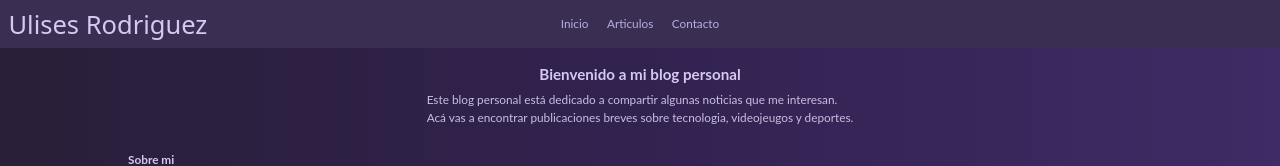
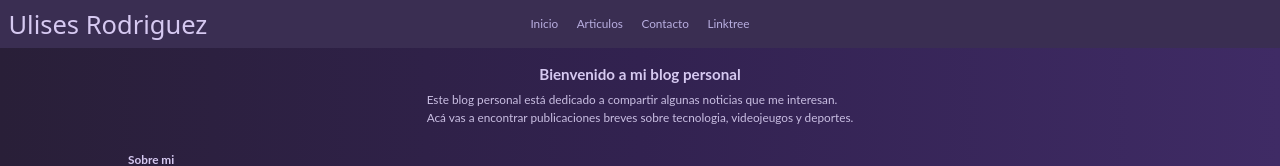
Before and after one commit to ulirodriguezz/UADE-DevWeb-Blog, a plain HTML site: page index.html in a window 1280 px wide. Shown: the top 166 px of the page. Drawn offline with Linux system fonts and the light colour scheme; files whose address does not match are found by name.

Commit message:
Entrega completa

```diff
--- a/index.html
+++ b/index.html
@@ -22,6 +22,9 @@
                 </li>
                 <li>
                     <a href="#contact">Contacto</a>
+                </li>
+                 <li>
+                    <a href="https://ulirodriguezz.github.io/UADE-DevWeb-Linktree/">Linktree</a>
                 </li>
             </ul>
         </nav>
```
